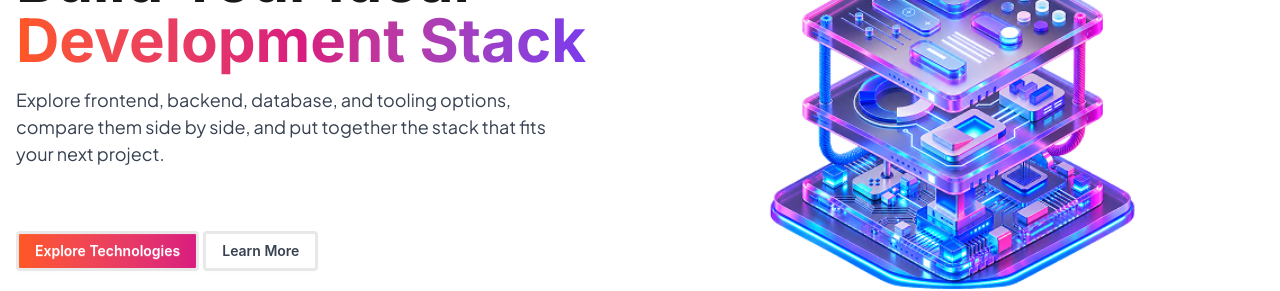
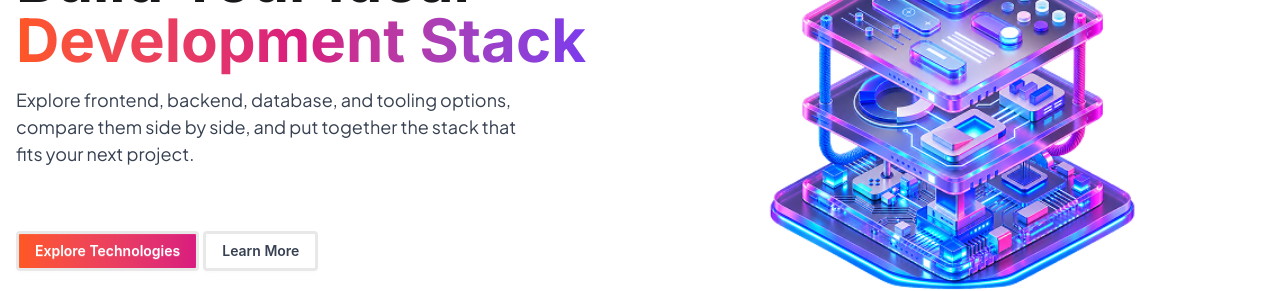
Before and after one commit to poroshhossain/DevStack-A05, a React (Vite) app: page / in a window 1280 px wide. Shown: the part 202-493 px from the top of the page. Built offline with nearby package versions, Linux system fonts and the light colour scheme.

Commit message:
DevStack-A05 project complate

```diff
--- a/src/Components/Header/Header.tsx
+++ b/src/Components/Header/Header.tsx
@@ -12,7 +12,7 @@ const Header = () => {
                         {/* hero left */}
                         <div className="hero-left">
                             <h1 className=" font-inter text-center md:text-left text-3xl sm:text-4xl lg:text-cExtraLarge font-bold leading-none capitalize">Build Your Ideal <br /><span className="bg-linear-to-r from-[#FF5722] via-[#D81B7E] to-[#7C3AED] bg-clip-text text-transparent">Development Stack</span></h1>
-                            <p className=" py-4 font-jakarta lg:mr-20 text-center md:text-left  text-cText-color text-[18px]">Explore frontend, backend, database, and tooling options,
+                            <p className=" py-4 font-jakarta lg:w-5/6 text-center md:text-left  text-cText-color text-[18px]">Explore frontend, backend, database, and tooling options,
                                 compare them side by side, and put together the stack that fits your
                                 next project.</p>
                             <div className=" mt-6 pt-6 w-full text-center  md:text-left space-x-1">
--- /dev/null
+++ b/src/Lodding.tsx
@@ -0,0 +1,9 @@
+const Lodding = () => {
+  return (
+    <div className=" text-center py-6">
+        <span className="loading loading-spinner text-cPrimary"></span>
+    </div>
+  )
+}
+
+export default Lodding
--- a/src/Pages/Technologies.tsx
+++ b/src/Pages/Technologies.tsx
@@ -70,12 +70,6 @@ const Technologies = ({ technologyData }: TechnologiesProp) => {
                                     </div>
                                 )
                             }
-
-                            {/* <h2 className="font-bold text-[18px]">Your Stack</h2>
-                            <p>No technologies selected yet.</p>
-
-                            <p className="py-6 px-4 text-center border-2 border-dashed border-[#ddd] rounded-2xl m-6 font-jakarta">Your stack is empty.</p> */}
-
                         </div>
                     </div>
                 </div>
```
Also changed, not shown: src/App.tsx (+6 -3 lines), 1 other file (tests, documents, lock files or other folders).
